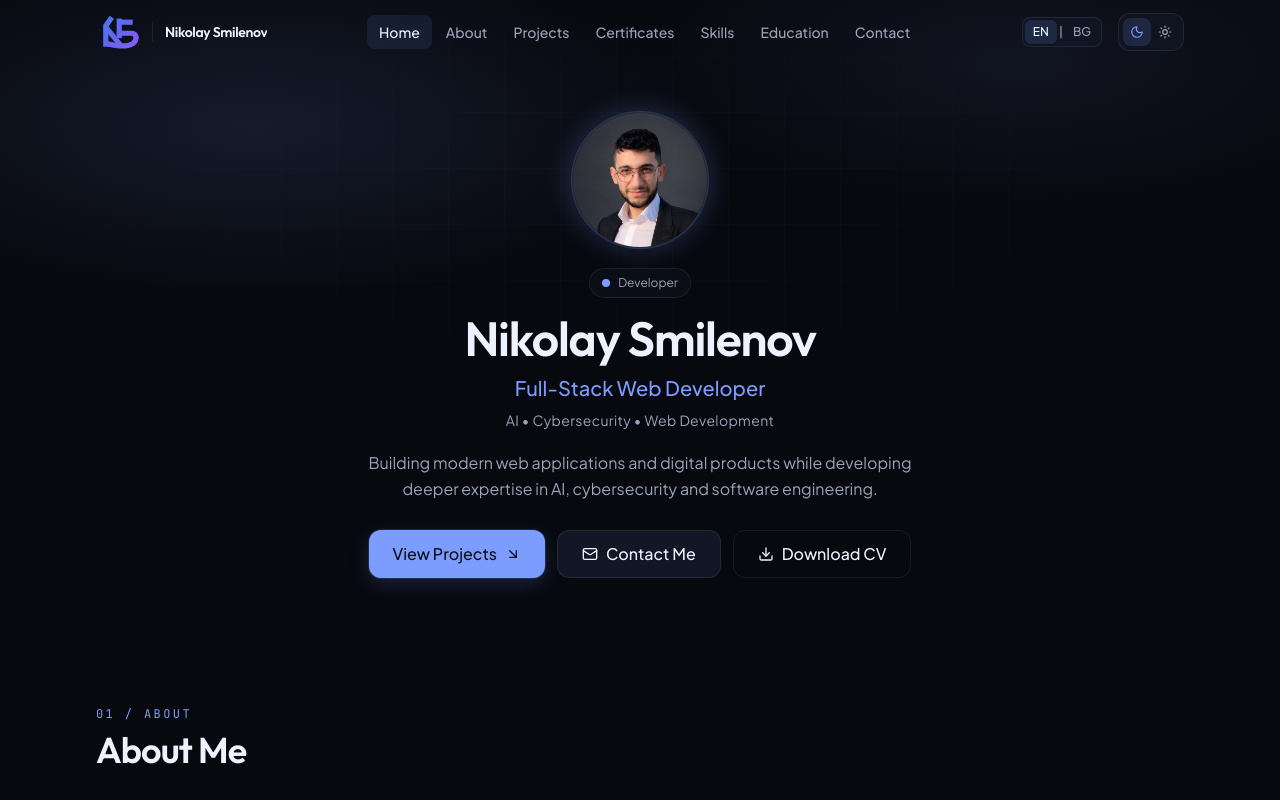
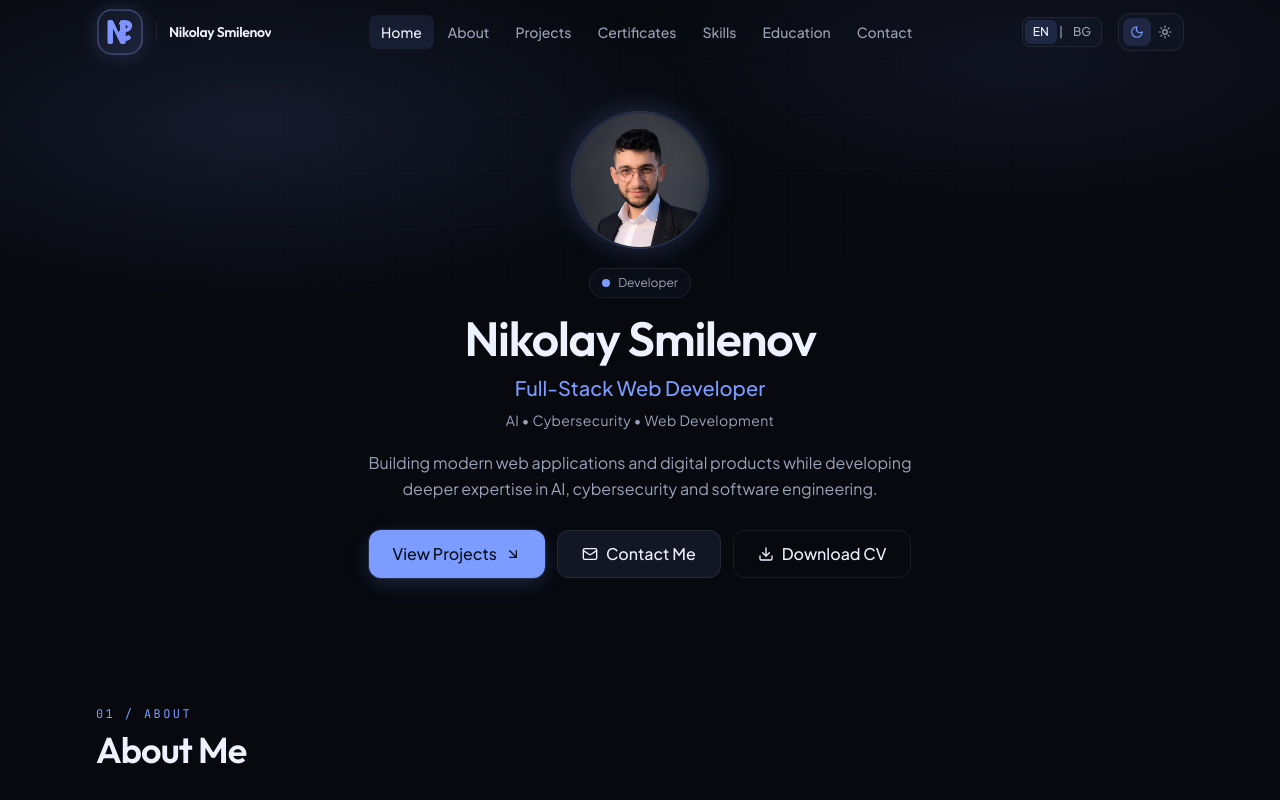
Before and after one commit to nikolaysmilenov/nikolaysmilenov-portfolio, a Next.js app: page / in a window 1280 px wide. Shown: the top 800 px of the page. Built offline with nearby package versions, Linux system fonts and the light colour scheme.

Commit message:
Restore original NS brand logo from initial monogram version.
Co-authored-by: Cursor <cursoragent@cursor.com>

```diff
--- a/src/components/ui/brand-logo.tsx
+++ b/src/components/ui/brand-logo.tsx
@@ -1,6 +1,3 @@
-"use client";
-
-import { useId } from "react";
 import { cn } from "@/lib/utils";
 
 type BrandLogoProps = {
@@ -9,67 +6,81 @@ type BrandLogoProps = {
 };
 
 /**
- * NS monogram — inline SVG recreation of the approved brand mark.
- * Sharp geometric N interlocking with flowing S; blue → violet gradient.
+ * Geometric NS monogram — inline SVG, no external asset.
  */
 export function BrandLogo({
   className,
   title = "Nikolay Smilenov",
 }: BrandLogoProps) {
-  const reactId = useId();
-  const titleId = `${reactId}-title`;
-  const gradId = `${reactId}-grad`;
+  const titleId = "ns-brand-logo-title";
 
   return (
     <span
       className={cn(
-        "relative inline-flex h-9 w-10 shrink-0 items-center sm:h-10 sm:w-11",
+        "relative inline-flex h-11 w-11 shrink-0 items-center justify-center sm:h-12 sm:w-12",
         className,
       )}
     >
       <svg
-        viewBox="0 0 72 60"
+        viewBox="0 0 48 48"
         role="img"
         aria-labelledby={titleId}
-        className="h-full w-full"
-        fill="none"
+        className="h-full w-full drop-shadow-[0_0_10px_color-mix(in_oklab,var(--accent)_22%,transparent)]"
       >
         <title id={titleId}>{title}</title>
         <defs>
           <linearGradient
-            id={gradId}
-            x1="6"
-            y1="2"
-            x2="68"
-            y2="58"
+            id="ns-logo-fill"
+            x1="10"
+            y1="8"
+            x2="38"
+            y2="40"
             gradientUnits="userSpaceOnUse"
           >
-            <stop stopColor="#3B82F6" />
-            <stop offset="0.5" stopColor="#6366F1" />
-            <stop offset="1" stopColor="#8B5CF6" />
+            <stop stopColor="var(--accent)" />
+            <stop
+              offset="1"
+              stopColor="color-mix(in oklab, var(--accent) 70%, #8b5cf6)"
+            />
+          </linearGradient>
+          <linearGradient
+            id="ns-logo-plate"
+            x1="4"
+            y1="2"
+            x2="44"
+            y2="46"
+            gradientUnits="userSpaceOnUse"
+          >
+            <stop stopColor="var(--surface-elevated)" />
+            <stop
+              offset="1"
+              stopColor="color-mix(in oklab, var(--surface-elevated) 88%, var(--accent))"
+            />
           </linearGradient>
         </defs>
 
-        <g
-          stroke={`url(#${gradId})`}
-          strokeWidth="8.5"
-          strokeLinejoin="miter"
-        >
-          {/* N left upright → sharp tip */}
-          <path d="M16 54V20L26 6" strokeLinecap="butt" />
-          {/* N diagonal (passes over S tip for interlock) */}
-          <path d="M16 22L42 54" strokeLinecap="butt" />
-          {/* Shared upright */}
-          <path d="M38 8V40" strokeLinecap="butt" />
-          {/* S top bar — sharp terminals */}
-          <path d="M38 14H60" strokeLinecap="butt" />
-          {/* S lower ribbon → rounded tip under the diagonal */}
-          <path
-            d="M38 32H58C68 32 70 48 52 52C42 54 30 52 18 49"
-            strokeLinecap="round"
-            strokeLinejoin="round"
-          />
-        </g>
+        <rect
+          x="2"
+          y="2"
+          width="44"
+          height="44"
+          rx="14"
+          fill="url(#ns-logo-plate)"
+          stroke="color-mix(in oklab, var(--accent) 32%, var(--border))"
+          strokeWidth="1.25"
+        />
+
+        {/* N */}
+        <path
+          fill="url(#ns-logo-fill)"
+          d="M11.5 34.25V13.75c0-.97.78-1.75 1.75-1.75h2.35c.64 0 1.23.35 1.53.91L24 27.4V13.75c0-.97.78-1.75 1.75-1.75H28c.97 0 1.75.78 1.75 1.75v20.5c0 .97-.78 1.75-1.75 1.75h-2.35a1.75 1.75 0 0 1-1.53-.91L17 20.6v13.65c0 .97-.78 1.75-1.75 1.75H13.25c-.97 0-1.75-.78-1.75-1.75Z"
+        />
+
+        {/* S */}
+        <path
+          fill="url(#ns-logo-fill)"
+          d="M36.25 18.1c0-3.55-2.75-5.85-6.85-5.85-2.5 0-4.55.8-6.05 2.2a1.1 1.1 0 0 0-.15 1.5l1.2 1.7a1.15 1.15 0 0 0 1.55.3c.95-.65 2-.95 3.2-.95 1.55 0 2.4.7 2.4 1.7 0 .95-.55 1.45-2.45 1.95l-2.15.6c-3.45.95-5.45 2.75-5.45 5.9 0 3.55 2.8 5.9 6.85 5.9 2.6 0 4.75-.85 6.3-2.35a1.1 1.1 0 0 0 .1-1.5l-1.2-1.7a1.15 1.15 0 0 0-1.55-.25c-1.1.75-2.3 1.15-3.55 1.15-1.7 0-2.65-.75-2.65-1.85 0-.95.55-1.45 2.55-2l2.15-.6c3.55-1 5.55-2.85 5.55-6.05Z"
+        />
       </svg>
     </span>
   );
```
